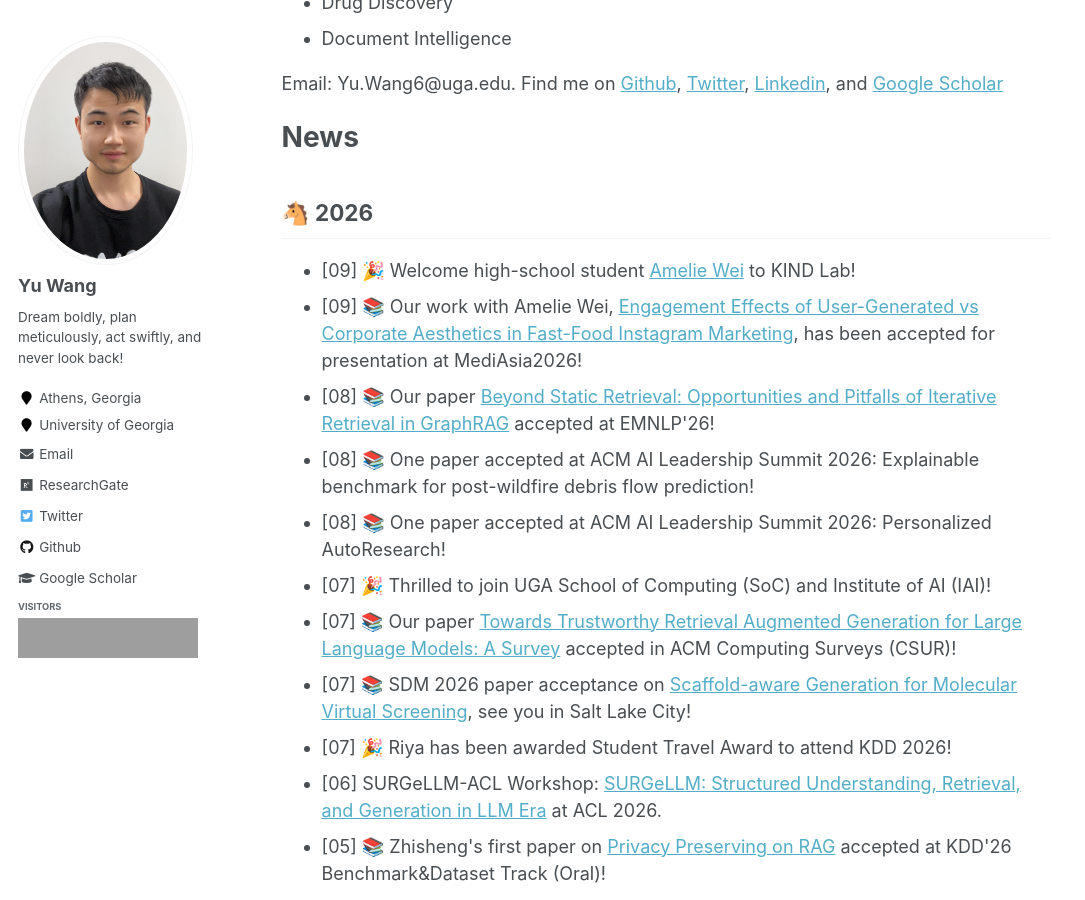
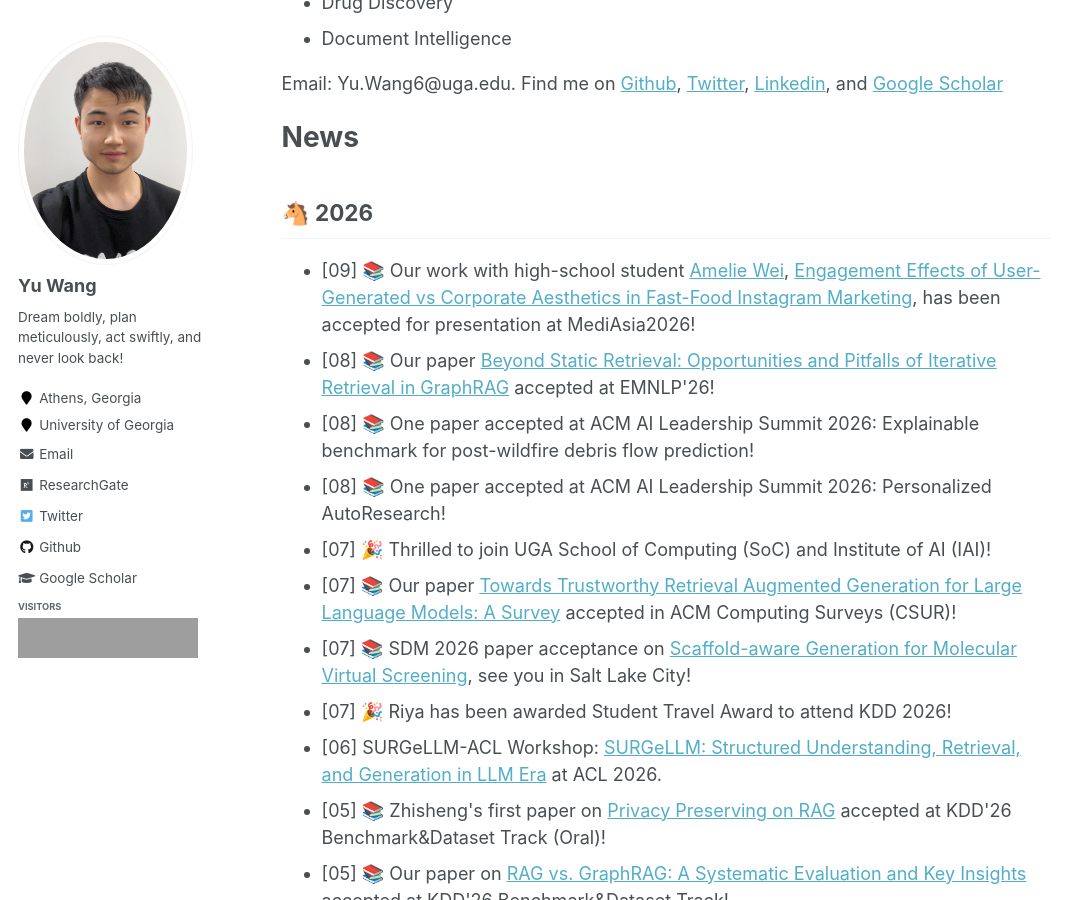
Before and after one commit to yuwang0103/yuwang0103.github.io, a Jekyll site: the page built from _pages/about.md, in a window 1280 px wide and 900 px high, scrolled down 1035 px. Shown: the whole window, without its empty margins (0-1085 px from the left). Built offline with Jekyll 4.4.1, drawn with Linux system fonts in a browser that asks for light colours; grey boxes are pictures that could not be loaded.

Commit message:
Clarify Amelie Wei acceptance news

```diff
--- a/_pages/about.md
+++ b/_pages/about.md
@@ -36,8 +36,7 @@
 🐴 2026
 -----
 <ul>
-<li>[09] 🎉 Welcome high-school student <a href='https://www.linkedin.com/in/ameliewei'>Amelie Wei</a> to KIND Lab!</li>
-<li>[09] 📚 Our work with Amelie Wei, <a href='https://mediasia.iafor.org/'>Engagement Effects of User-Generated vs Corporate Aesthetics in Fast-Food Instagram Marketing</a>, has been accepted for presentation at MediAsia2026!</li>
+<li>[09] 📚 Our work with high-school student <a href='https://www.linkedin.com/in/ameliewei'>Amelie Wei</a>, <a href='https://mediasia.iafor.org/'>Engagement Effects of User-Generated vs Corporate Aesthetics in Fast-Food Instagram Marketing</a>, has been accepted for presentation at MediAsia2026!</li>
 <li>[08] 📚 Our paper <a href='https://arxiv.org/abs/2509.25530'>Beyond Static Retrieval: Opportunities and Pitfalls of Iterative Retrieval in GraphRAG</a> accepted at EMNLP'26!</li>
 <li>[08] 📚 One paper accepted at ACM AI Leadership Summit 2026: Explainable benchmark for post-wildfire debris flow prediction!</li>
 <li>[08] 📚 One paper accepted at ACM AI Leadership Summit 2026: Personalized AutoResearch!</li>
```
